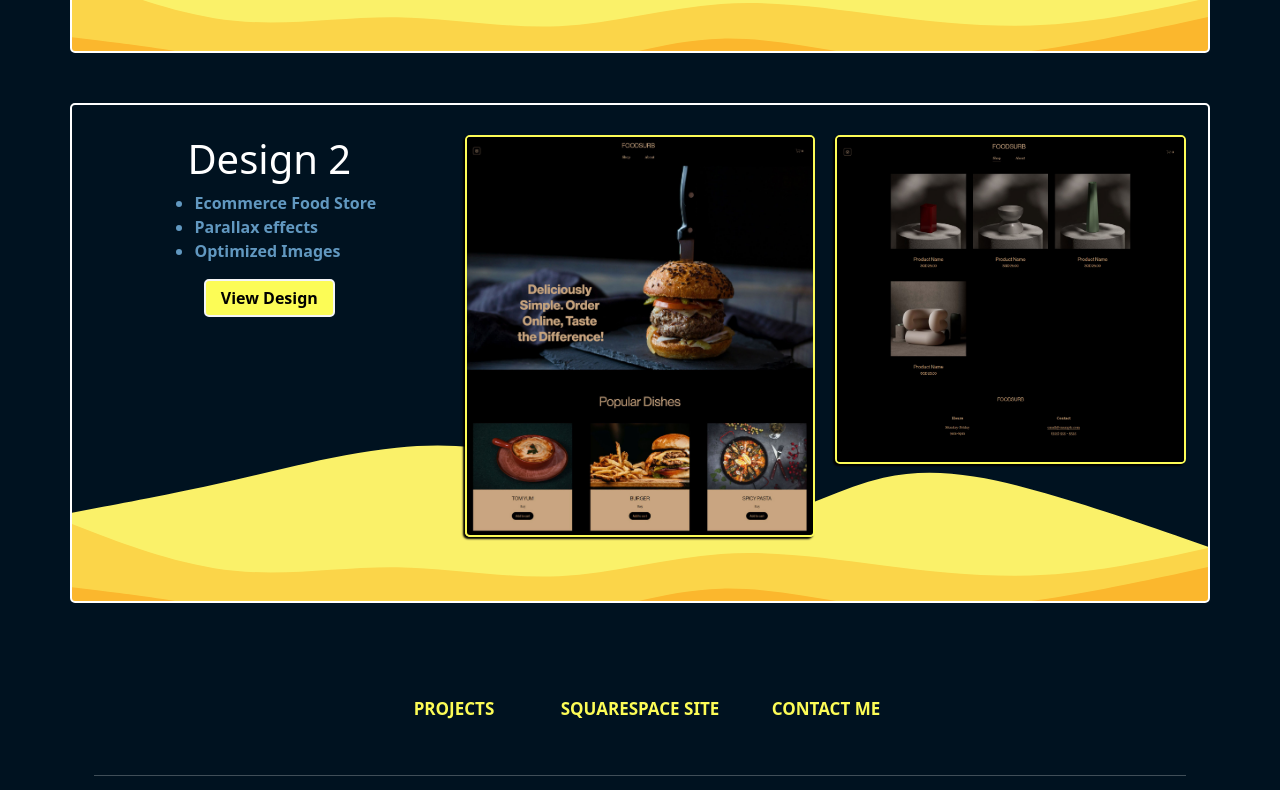
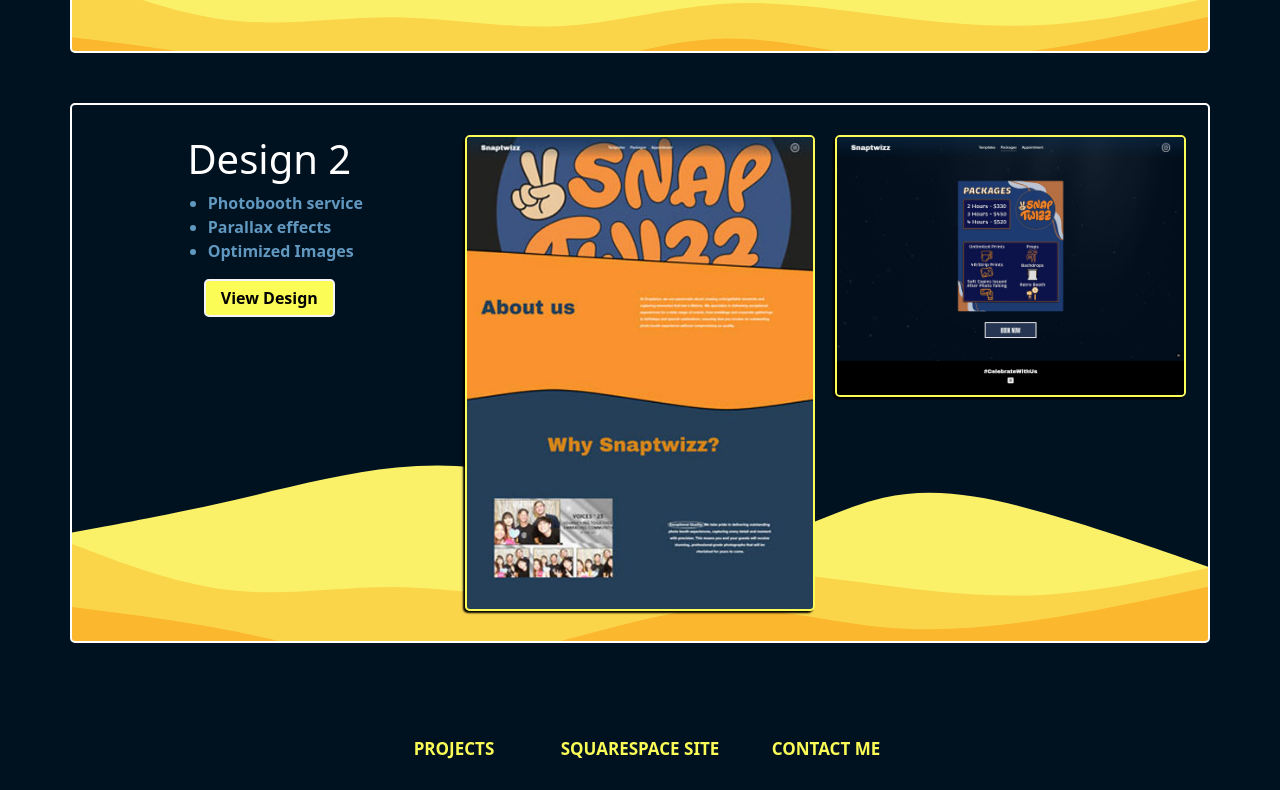
Before and after one commit to Hrlslmn/my_portfolio, a plain HTML site: page pages/design.html in a window 1280 px wide. Shown: the part 552-1342 px from the top of the page. Drawn offline with nearby package versions, Linux system fonts and the light colour scheme.

Commit message:
update squarespace project images

```diff
--- a/pages/design.html
+++ b/pages/design.html
@@ -59,17 +59,17 @@
           <div class="col-sm designDescription">
             <h2>Design 2</h2>
             <ul class="descriptionList">
-              <li>Ecommerce Food Store</li>
+              <li>Photobooth service</li>
               <li>Parallax effects</li>
               <li>Optimized Images</li>
             </ul>
-            <button class="designBtn"><a href="https://foodsurb.squarespace.com/">View Design</a></button>
+            <button class="designBtn"><a href="www.snaptwizz.com">View Design</a></button>
           </div>
           <div class="col-sm" style="padding: 10px;">
-            <img src="../assets/foodsurb1.jpg" alt="" class="designImage">
+            <img src="../assets/Design_2.jpg" alt="" class="designImage">
           </div>
           <div class="col-sm" style="padding: 10px;">
-            <img src="../assets/foodsurb2.jpg" alt="" class="designImage">
+            <img src="../assets/Design_2_Package.jpg" alt="" class="designImage">
           </div>
         </div>
         </div>
```
Also changed, not shown: assets/Design_2.jpg (added), assets/Design_2_Package.jpg (added).
